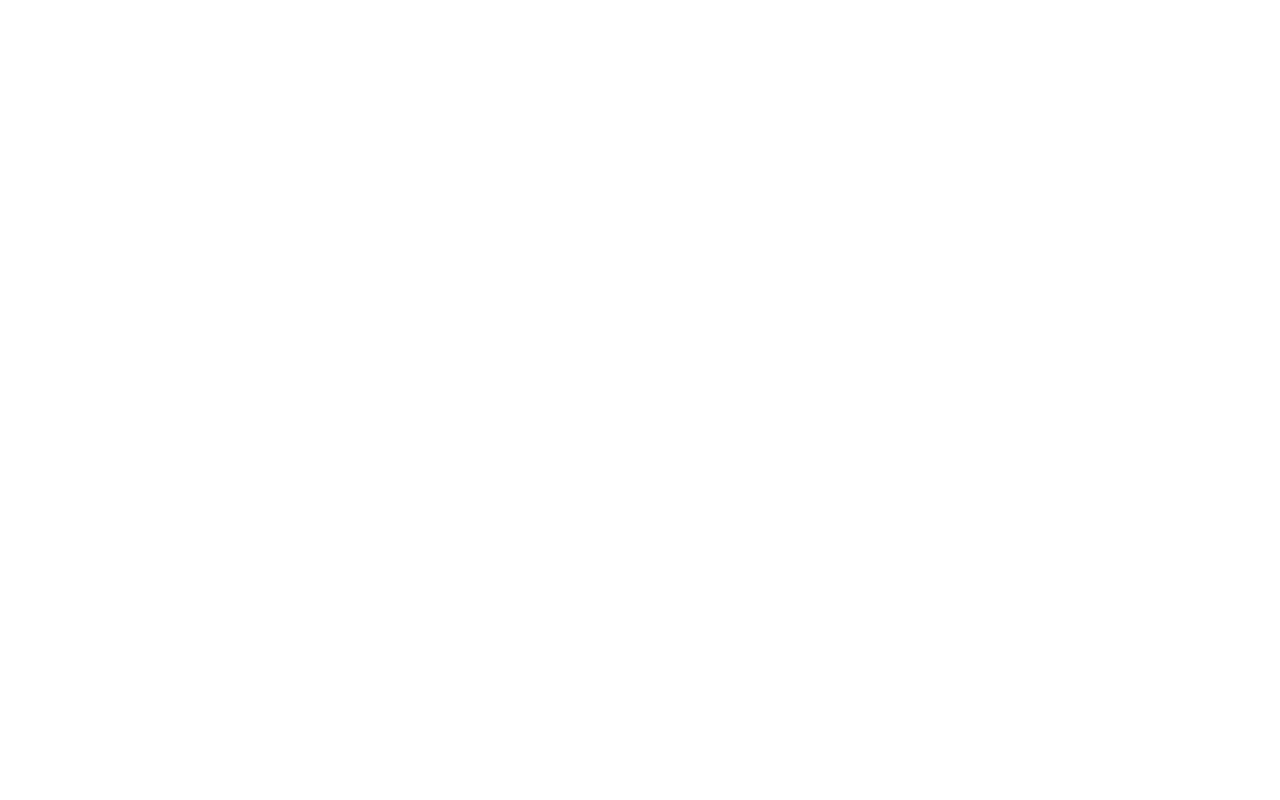
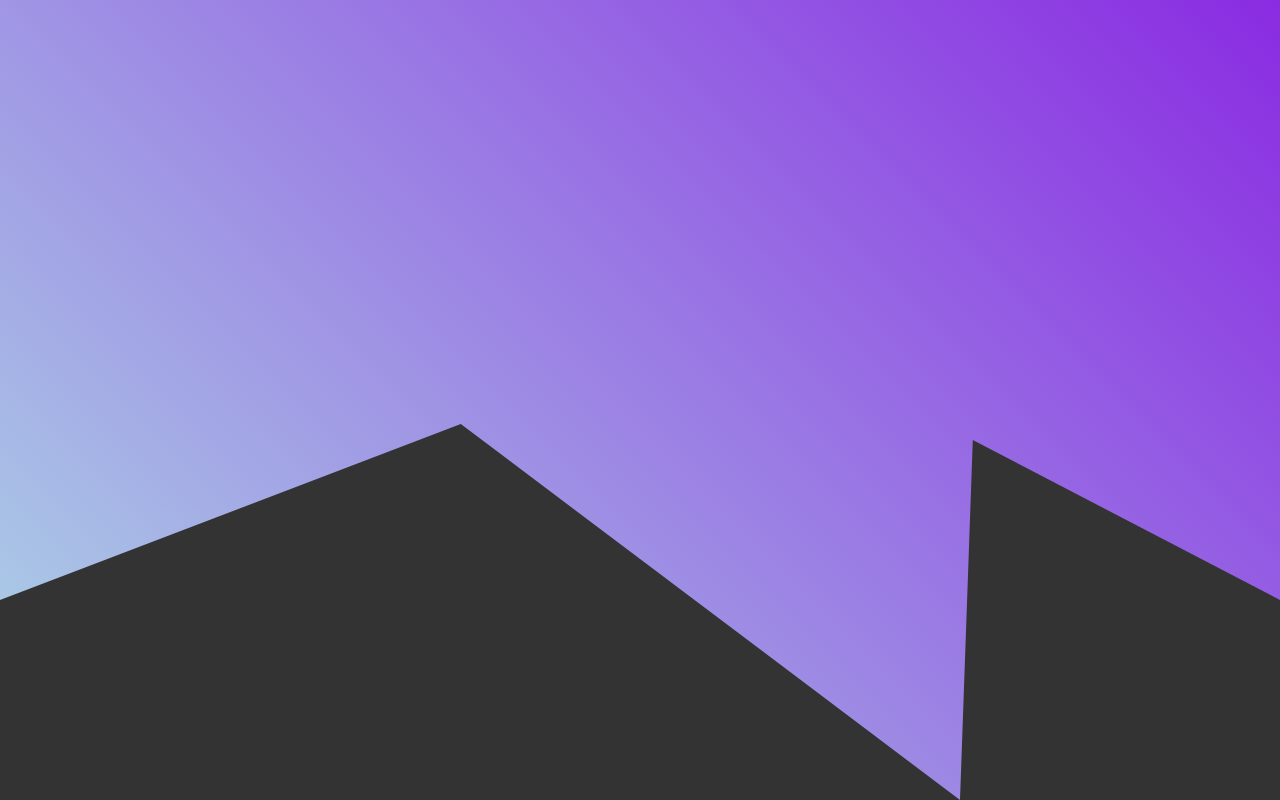
Before and after one commit to dcode-nexon/clip-path, a plain HTML site: page index.html in a window 1280 px wide. Drawn offline with Linux system fonts and the light colour scheme.

Commit message:
clip-path마스크의 개념과 마스크 영역 지정

```diff
--- a/index.html
+++ b/index.html
@@ -11,7 +11,8 @@
 </head>
 
 <body>
-
+  <section class="lower"></section>
+  <section class="upper"></section>
 </body>
 
 </html>
--- a/style.scss
+++ b/style.scss
@@ -1,5 +1,22 @@
+//https://bennettfeely.com/clippy/
 * {
 	margin: 0;
 	padding: 0;
 	box-sizing: border-box;
 }
+
+section {
+	width: 100%;
+	height: 100vh;
+	position: absolute;
+	top: 0;
+	left: 0;
+
+	&.lower {
+		background: #333;
+	}
+	&.upper {
+		background: linear-gradient(45deg, lightblue, blueviolet);
+		clip-path: polygon(0% 0%, 100% 0%, 100% 75%, 76% 55%, 75% 100%, 36% 53%, 0% 75%);
+	}
+}
```
Also changed, not shown: style.css, 1 other file.
